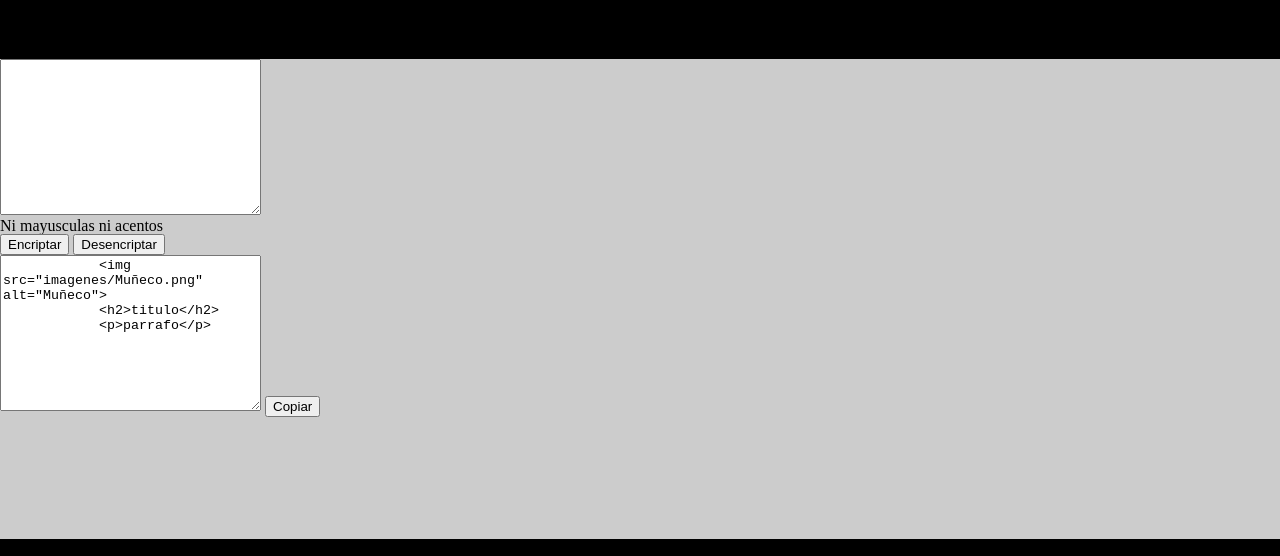
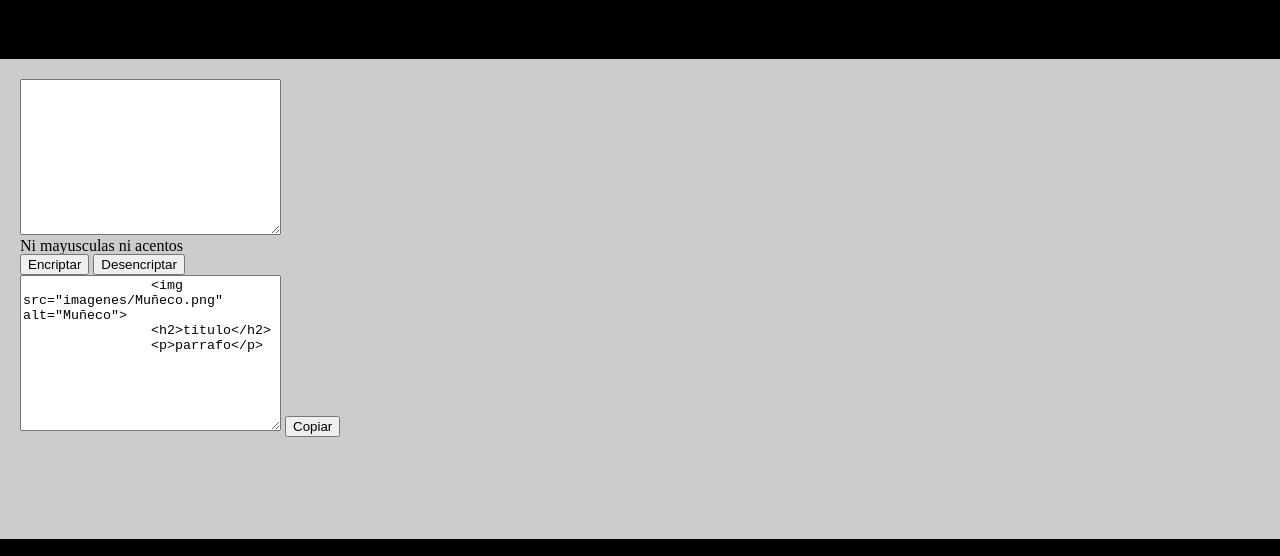
Before and after one commit to Saiperex/Encriptador, a plain HTML site: page index.html in a window 1280 px wide. Shown: the part 101-657 px from the top of the page. Drawn offline with Linux system fonts and the light colour scheme.

Commit message:
COnfigurando el main-COnfig final

```diff
--- a/style-index.css
+++ b/style-index.css
@@ -13,6 +13,8 @@
 {
     height: 60vh;
     background-color: #cccccc;
+    padding: 20px;
+    box-sizing: border-box;
 }
 /*footer*/
 .pie
```
Also changed, not shown: index.html (+1 -0 lines).
